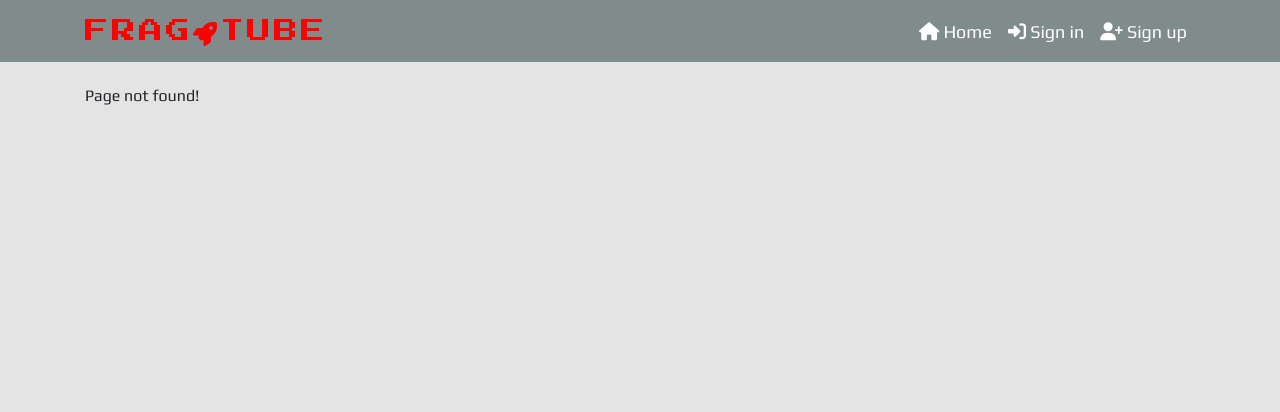
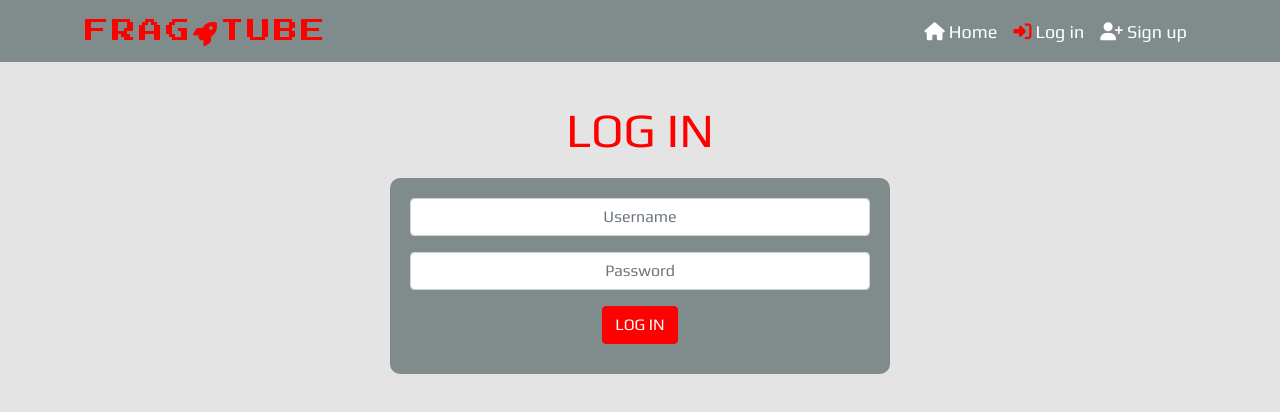
Before and after one commit to ThomasWharton/frag-tube, a React (Create React App) app in the folder frontend/: page /login in a window 1280 px wide. Before the commit this address had no page. Shown: the top 412 px of the page. Built offline with nearby package versions, Linux system fonts and the light colour scheme.

Commit message:
Feat: Change sign in to log in on navbar

```diff
--- a/frontend/src/App.js
+++ b/frontend/src/App.js
@@ -4,6 +4,7 @@
 import {Route, Switch} from 'react-router-dom';
 import './api/axiosDefaults';
 import RegisterForm from "./pages/auth/RegisterForm"
+import LogInForm from './pages/auth/LogInForm';
 
 function App() {
   return (
@@ -12,7 +13,7 @@
       <Container className={styles.Main}>
         <Switch>
           <Route exact path="/" render={() => <h1>Home page</h1>} />
-          <Route exact path="/signin" render={() => <h1>Sign in</h1>} />
+          <Route exact path="/login" render={() => <LogInForm />} />
           <Route exact path="/signup" render={() => <RegisterForm />} />
           <Route render={()=><p>Page not found!</p>} />
         </Switch>
--- a/frontend/src/api/axiosDefaults.js
+++ b/frontend/src/api/axiosDefaults.js
@@ -6,6 +6,6 @@
  // Setting a baseURL before you reach deployment will cause errors
 // import axios from "axios";
 
-// axios.defaults.baseURL = "/api";
+// // axios.defaults.baseURL = "/api";
 // axios.defaults.headers.post['Content-Type'] = 'multipart/form-data'
 // axios.defaults.withCredentials = true;
--- a/frontend/src/components/NavBar.js
+++ b/frontend/src/components/NavBar.js
@@ -24,11 +24,11 @@
               <i className="fas fa-home"></i> Home
             </NavLink>
             <NavLink
-              to="/signin"
+              to="/login"
               className={styles.Link}
               activeClassName={styles.Active}
             >
-              <i className="fas fa-sign-in-alt"></i> Sign in
+              <i className="fas fa-sign-in-alt"></i> Log in
             </NavLink>
             <NavLink
               to="/signup"
--- /dev/null
+++ b/frontend/src/pages/auth/LogInForm.js
@@ -0,0 +1,94 @@
+import React, { useState } from "react";
+import { useHistory } from "react-router-dom";
+
+import styles from "../../styles/RegisterLoginForm.module.css";
+
+import { Form, Button, Col, Row, Container, Alert } from "react-bootstrap";
+import axios from "axios";
+
+const LogInForm = () => {
+  const [logInData, setLogInData] = useState({
+    username: "",
+    password: "",
+  });
+  const { username, password } = logInData;
+
+  const [errors, setErrors] = useState({});
+
+  const history = useHistory();
+
+  const handleChange = async (event) => {
+    setLogInData({
+      ...logInData,
+      [event.target.name]: event.target.value,
+    });
+  };
+
+  const handleSubmit = async (event) => {
+    event.preventDefault();
+    try {
+      await axios.post("/dj-rest-auth/login/", logInData);
+      history.goBack();
+    } catch (err) {
+      setErrors(err.response?.data);
+    }
+  };
+
+  return (
+    <Row>
+      <Col className="my-auto py-2 p-md-2" md={12}>
+        <Container>
+          <h1 className={styles.Header}>Log in</h1>
+
+          <Form className={`${styles.Form} mx-auto`} onSubmit={handleSubmit}>
+            <Form.Group controlId="username">
+              <Form.Label className="d-none">Username</Form.Label>
+              <Form.Control
+                className={styles.Input}
+                type="text"
+                placeholder="Username"
+                name="username"
+                value={username}
+                onChange={handleChange}
+              />
+            </Form.Group>
+            {errors.username?.map((message, idx) => (
+              <Alert className={styles.Alert} varient="warning" key={idx}>
+                {message}
+              </Alert>
+            ))}
+
+            <Form.Group controlId="password1">
+              <Form.Label className="d-none">Password</Form.Label>
+              <Form.Control
+                className={styles.Input}
+                type="password"
+                placeholder="Password"
+                name="password"
+                value={password}
+                onChange={handleChange}
+              />
+            </Form.Group>
+            {errors.password?.map((message, idx) => (
+              <Alert className={styles.Alert} varient="warning" key={idx}>
+                {message}
+              </Alert>
+            ))}
+
+            <Button className={`${styles.Button} mx-auto`} type="submit">
+              Log In
+            </Button>
+            {errors.non_field_errors?.map((message, idx) => (
+              <Alert className={styles.Alert} varient="warning" key={idx}>
+                {message}
+              </Alert>
+            ))}
+
+          </Form>
+        </Container>
+      </Col>
+    </Row>
+  );
+};
+
+export default LogInForm;
```
Also changed, not shown: 1 other file (tests, documents, lock files or other folders).
